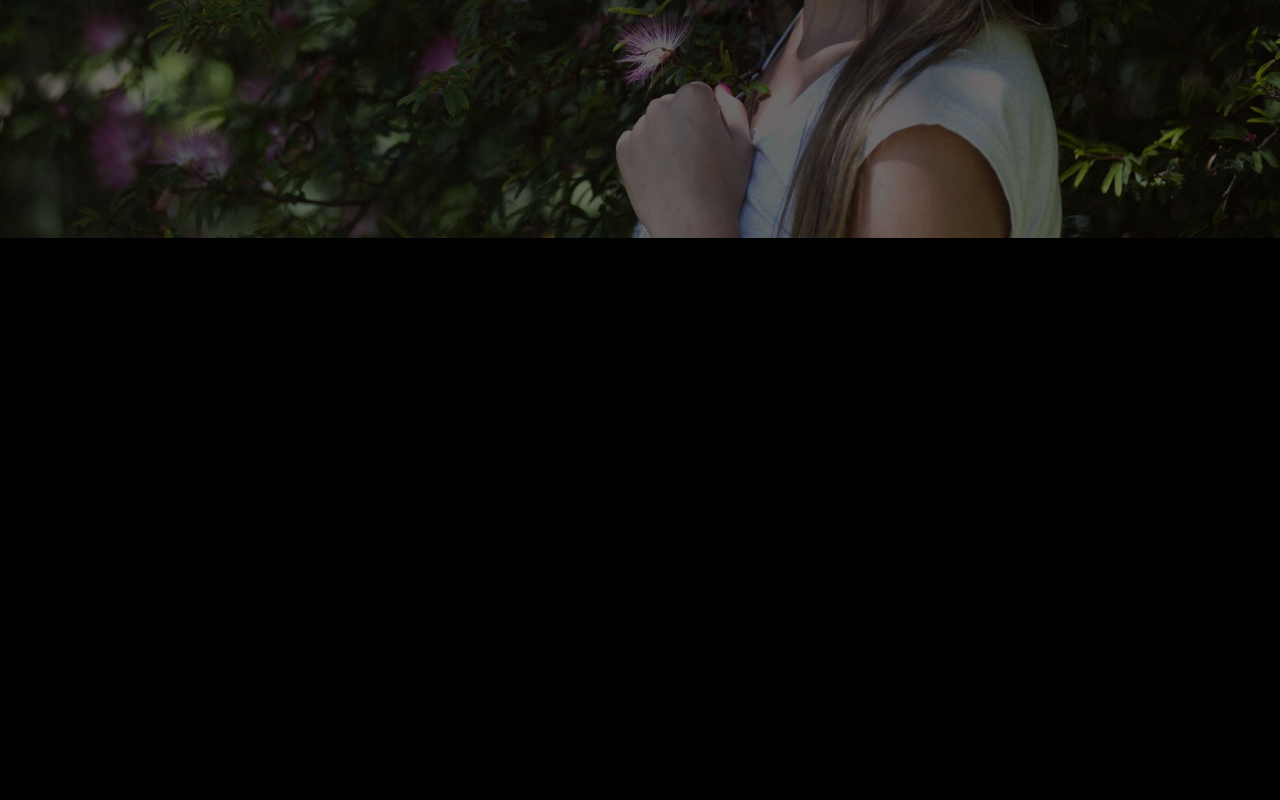
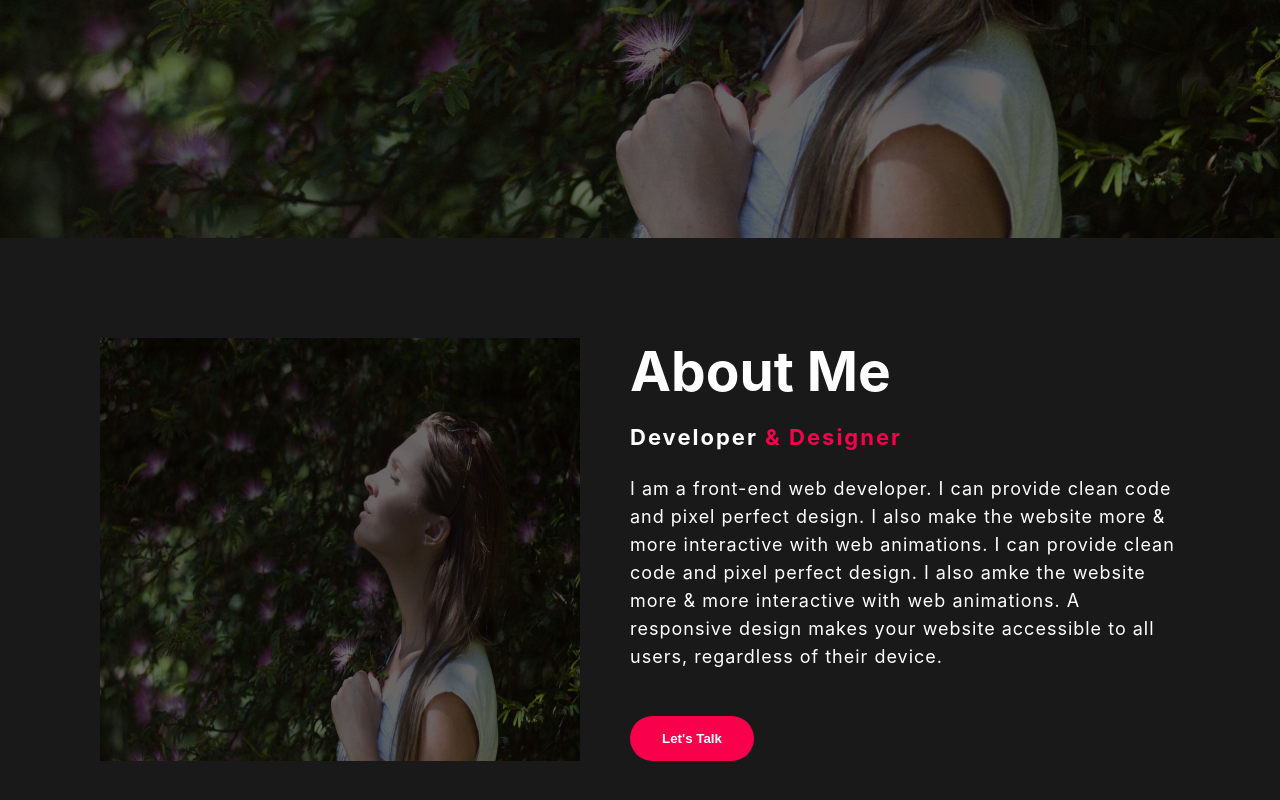
Before and after one commit to Nipa-KUETCse/Personal-Portfloio-App, a React (Create React App) app: page / in a window 1280 px wide. Shown: the part 562-1362 px from the top of the page. Before the commit the page ends 920 px from the top, so only its background shows below. Built offline with nearby package versions, Linux system fonts and the light colour scheme.

Commit message:
about section updated

```diff
--- a/src/App.js
+++ b/src/App.js
@@ -8,7 +8,6 @@ function App() {
   return (
     <div className="App">
       <Navbar />
-      <br/><br/><br/><br/><br/><br/>
       <About />
       <Service />
     </div>
--- a/src/components/About/About.js
+++ b/src/components/About/About.js
@@ -3,6 +3,7 @@ import "./about.css";
 import images from "../Navbar/image/Untitled.jpeg"
 
 const About = () => {
+   return(
 
     <div className="about">
       <div className="main">
@@ -23,6 +24,7 @@ const About = () => {
       </div>
     </div>
 
+   )
 }
 
 export default About;
--- a/src/components/About/about.css
+++ b/src/components/About/about.css
@@ -7,7 +7,7 @@
   }
   .about img {
     height: auto;
-    width: 430px;
+    width: 480px;
   }
   .about-text {
     width: 550px;
--- /dev/null
+++ b/src/components/Body/Body.js
@@ -0,0 +1,6 @@
+import React from "react";
+
+const Body = () => {
+
+
+}
```
Also changed, not shown: src/components/Navbar/Navbar.js (line endings or trailing spaces).
